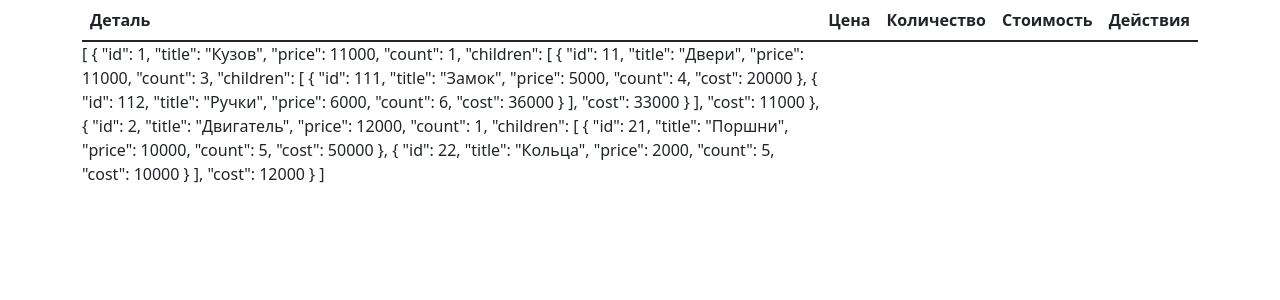
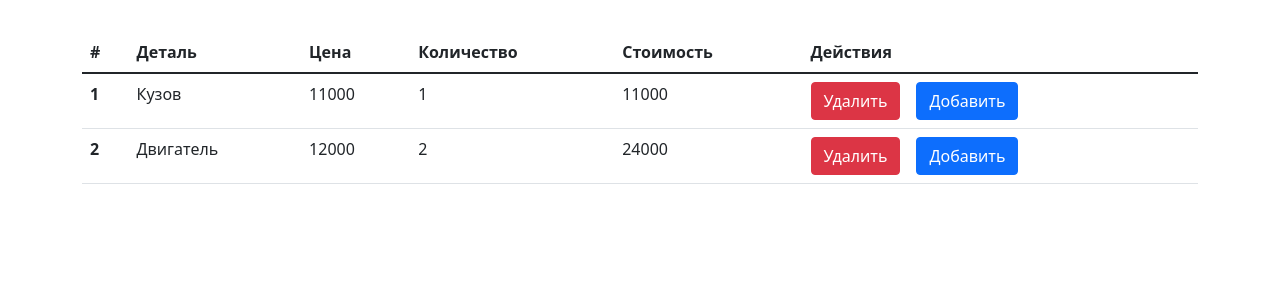
Before and after one commit to Assylzhan91/task-table, a Vue app: page / in a window 1280 px wide. Shown: the top 300 px of the page. Built offline with nearby package versions, Linux system fonts and the light colour scheme; the HTML template or start-up script is replaced by a standard one.

Commit message:
temp commit

```diff
--- a/src/App.vue
+++ b/src/App.vue
@@ -1,9 +1,10 @@
 <template>
   <div id="app">
-		<div class="container">
+		<div class="container page">
 			<table class="table">
 				<thead>
 				<tr>
+					<th scope="col">#</th>
 					<th scope="col">Деталь</th>
 					<th scope="col">Цена</th>
 					<th scope="col">Количество</th>
@@ -12,10 +13,13 @@
 				</tr>
 				</thead>
 				<tbody>
-				<TRComponent
-
-				/>
-				{{ getListTable }}
+				<template v-for="rows of getListTable">
+					<TRComponent
+						:rows="rows"
+						:key="rows.id"
+					>
+					</TRComponent>
+				</template>
 				</tbody>
 			</table>
 		</div>
@@ -37,3 +41,9 @@ export default {
 	}
 }
 </script>
+
+<style>
+.page {
+	margin-top: 2rem;
+}
+</style>
--- a/src/components/TRComponent.vue
+++ b/src/components/TRComponent.vue
@@ -1,9 +1,42 @@
 <template>
-
+	<tr>
+		<template>
+			<th scope="row">{{ rows.id }}</th>
+			<td>{{ rows.title }}</td>
+			<td>{{ rows.price }}</td>
+			<td>{{ rows.count }}</td>
+			<td>{{ rows.cost }}</td>
+			<td>
+				<button class="btn btn-danger remove">Удалить</button>
+				<button class="btn btn-primary add">Добавить</button>
+			</td>
+		</template>
+	</tr>
 </template>
 
 <script>
 export default {
-  name: 'TDComponent',
+  name: 'TRComponent',
+	props: {
+    rows: {
+      type: Object,
+			default: () => [],
+      required: true
+		}
+	},
+	computed: {
+    hasChildren() {
+      let { children } = this.rows
+			console.log('children', children)
+      return children && children.length > 0
+    },
+	}
 }
 </script>
+
+
+<style scoped>
+	.btn.remove {
+		margin-right: 1rem;
+	}
+</style>
--- a/src/store/index.js
+++ b/src/store/index.js
@@ -1,7 +1,7 @@
 import Vue from 'vue'
 import Vuex from 'vuex'
+Vue.use(Vuex)
 
-Vue.use(Vuex)
 function calculateCost(list) {
   return list.map( item => {
     if(!Object.hasOwnProperty('cost')){
@@ -9,7 +9,7 @@ function calculateCost(list) {
       item = {...item, ...item.cost}
     }
     for(let key in item) {
-      if(Array.isArray(item[key])) {
+      if(Array.isArray(item[key]) && item[key].length) {
         calculateCost(item[key])
         return item
       }
@@ -36,12 +36,14 @@ export default new Vuex.Store({
                 title: 'Замок',
                 price: 5_000,
                 count: 4,
+                children: null
               },
               {
                 id: 112,
                 title: 'Ручки',
                 price: 6_000,
                 count: 6,
+                children: null
               }
             ]
           }
@@ -51,19 +53,21 @@ export default new Vuex.Store({
         id: 2,
         title: 'Двигатель',
         price: 12_000,
-        count: 1,
+        count: 2,
         children: [
           {
             id: 21,
             title: 'Поршни',
             price: 10_000,
             count: 5,
+            children: []
           },
           {
             id: 22,
             title: 'Кольца',
             price: 2_000,
             count: 5,
+            children: null
           }
         ]
       }
```
